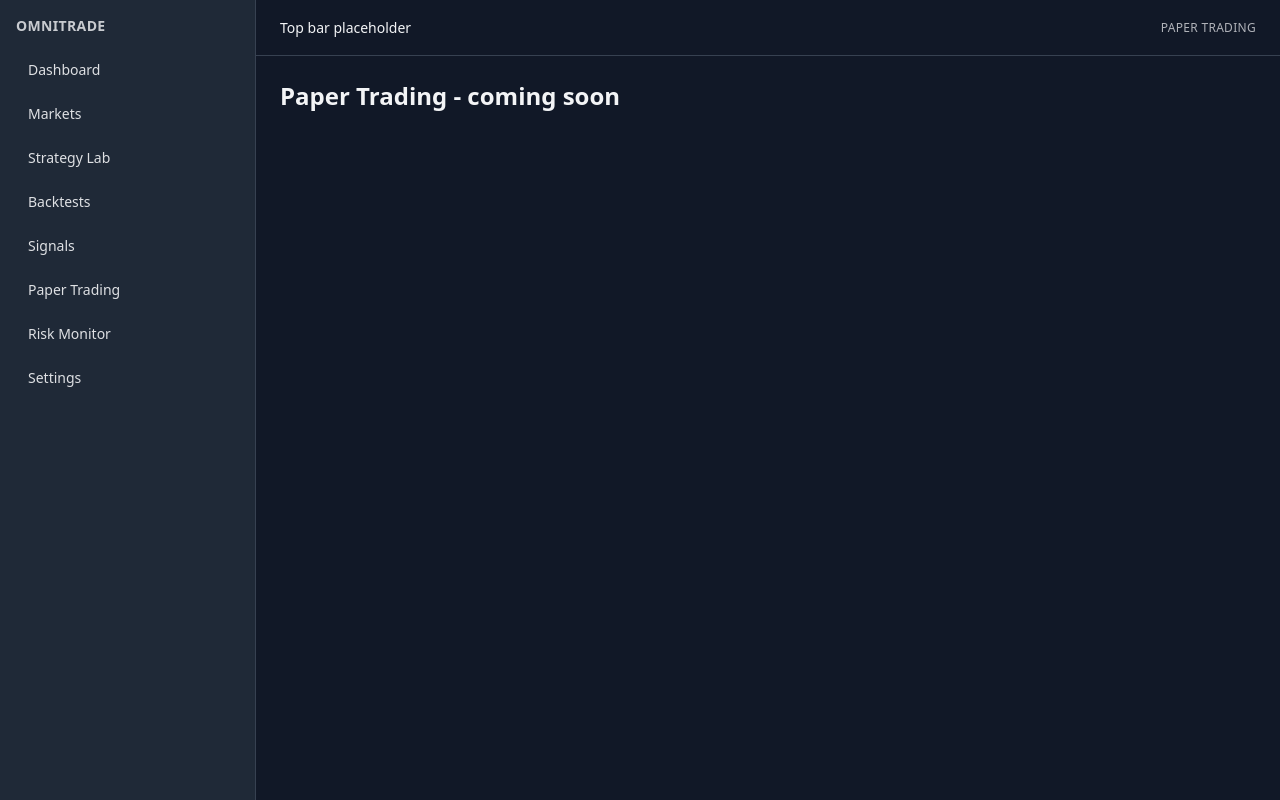
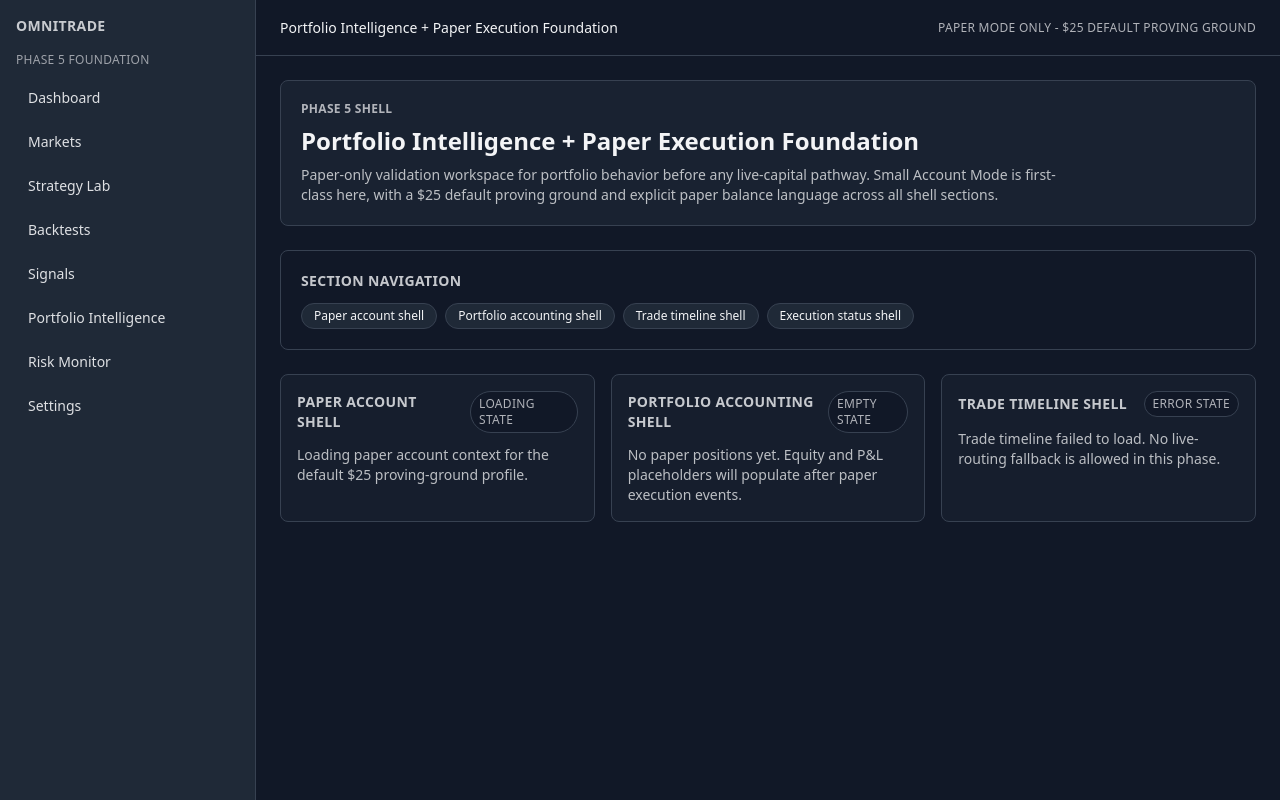
Before and after one commit to doverradio/omnitrade-legacy-engine, a Next.js app in the folder apps/web/: page /paper-trading in a window 1280 px wide. Built offline with nearby package versions, Linux system fonts and the light colour scheme.

Commit message:
feat(phase5): implement Prompt 5.1 portfolio intelligence shell

```diff
--- a/apps/web/app/paper-trading/page.tsx
+++ b/apps/web/app/paper-trading/page.tsx
@@ -1,3 +1,98 @@
+type ShellState = "loading" | "empty" | "error";
+
+type ShellStateCardProps = {
+  title: string;
+  state: ShellState;
+  loadingMessage: string;
+  emptyMessage: string;
+  errorMessage: string;
+};
+
+function ShellStateCard({
+  title,
+  state,
+  loadingMessage,
+  emptyMessage,
+  errorMessage,
+}: ShellStateCardProps) {
+  let label = "Loading";
+  let body = loadingMessage;
+
+  if (state === "empty") {
+    label = "Empty";
+    body = emptyMessage;
+  } else if (state === "error") {
+    label = "Error";
+    body = errorMessage;
+  }
+
+  return (
+    <article className="rounded-lg border border-border bg-muted/40 p-4">
+      <div className="flex items-center justify-between gap-3">
+        <h3 className="text-sm font-semibold uppercase tracking-wide text-foreground/80">{title}</h3>
+        <span className="rounded-full border border-border bg-background px-2 py-1 text-xs uppercase tracking-wide text-foreground/70">
+          {label} state
+        </span>
+      </div>
+      <p className="mt-3 text-sm text-foreground/75">{body}</p>
+    </article>
+  );
+}
+
 export default function PaperTradingPage() {
-  return <h1 className="text-2xl font-semibold">Paper Trading - coming soon</h1>;
+  return (
+    <div className="space-y-6">
+      <section className="rounded-lg border border-border bg-muted/60 p-5">
+        <p className="text-xs font-semibold uppercase tracking-wide text-foreground/70">
+          Phase 5 shell
+        </p>
+        <h1 className="mt-2 text-2xl font-semibold">Portfolio Intelligence + Paper Execution Foundation</h1>
+        <p className="mt-2 max-w-3xl text-sm text-foreground/75">
+          Paper-only validation workspace for portfolio behavior before any live-capital pathway.
+          Small Account Mode is first-class here, with a $25 default proving ground and explicit paper
+          balance language across all shell sections.
+        </p>
+      </section>
+
+      <section className="rounded-lg border border-border bg-background p-5">
+        <h2 className="text-sm font-semibold uppercase tracking-wide text-foreground/80">
+          Section navigation
+        </h2>
+        <div className="mt-3 flex flex-wrap gap-2 text-xs">
+          <span className="rounded-full border border-border bg-muted px-3 py-1">Paper account shell</span>
+          <span className="rounded-full border border-border bg-muted px-3 py-1">
+            Portfolio accounting shell
+          </span>
+          <span className="rounded-full border border-border bg-muted px-3 py-1">Trade timeline shell</span>
+          <span className="rounded-full border border-border bg-muted px-3 py-1">Execution status shell</span>
+        </div>
+      </section>
+
+      <section className="grid gap-4 lg:grid-cols-3">
+        <ShellStateCard
+          title="Paper account shell"
+          state="loading"
+          loadingMessage="Loading paper account context for the default $25 proving-ground profile."
+          emptyMessage="No paper account exists yet. Create a paper account with a starting balance of at least $25."
+          errorMessage="Could not load paper account context. Retry without leaving the paper-only workflow."
+        />
+
+        <ShellStateCard
+          title="Portfolio accounting shell"
+          state="empty"
+          loadingMessage="Loading paper balance, equity, and position placeholders."
+          emptyMessage="No paper positions yet. Equity and P&L placeholders will populate after paper execution events."
+          errorMessage="Portfolio accounting data could not be loaded. Verify paper account availability and retry."
+        />
+
+        <ShellStateCard
+          title="Trade timeline shell"
+          state="error"
+          loadingMessage="Loading paper trade timeline placeholders."
+          emptyMessage="No paper trades yet. Timeline entries will appear after approved paper executions."
+          errorMessage="Trade timeline failed to load. No live-routing fallback is allowed in this phase."
+        />
+      </section>
+    </div>
+  );
 }
--- a/apps/web/components/layout/PageShell.tsx
+++ b/apps/web/components/layout/PageShell.tsx
@@ -7,7 +7,7 @@ const navItems = [
   { href: "/strategy-lab", label: "Strategy Lab" },
   { href: "/backtests", label: "Backtests" },
   { href: "/signals", label: "Signals" },
-  { href: "/paper-trading", label: "Paper Trading" },
+  { href: "/paper-trading", label: "Portfolio Intelligence" },
   { href: "/risk-monitor", label: "Risk Monitor" },
   { href: "/settings", label: "Settings" },
 ];
@@ -24,6 +24,9 @@ export default function PageShell({ children }: PageShellProps) {
           <p className="mb-4 text-sm font-semibold uppercase tracking-wide text-foreground/80">
             OmniTrade
           </p>
+          <p className="mb-3 text-xs uppercase tracking-wide text-foreground/60">
+            Phase 5 foundation
+          </p>
           <nav className="flex flex-col gap-2 text-sm">
             {navItems.map((item) => (
               <Link
@@ -38,8 +41,10 @@ export default function PageShell({ children }: PageShellProps) {
         </aside>
         <div className="flex min-h-screen flex-1 flex-col">
           <header className="flex h-14 items-center justify-between border-b border-border px-6">
-            <p className="text-sm">Top bar placeholder</p>
-            <p className="text-xs uppercase tracking-wide text-foreground/70">Paper trading</p>
+            <p className="text-sm">Portfolio Intelligence + Paper Execution Foundation</p>
+            <p className="text-xs uppercase tracking-wide text-foreground/70">
+              Paper mode only - $25 default proving ground
+            </p>
           </header>
           <main className="flex-1 p-6">{children}</main>
         </div>
```
